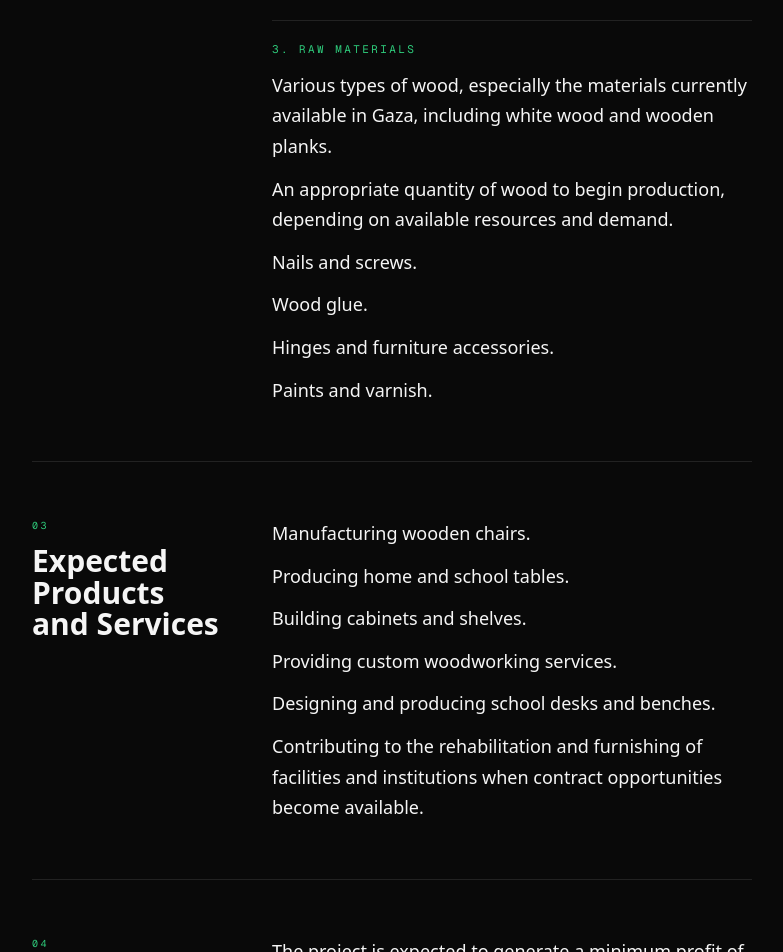
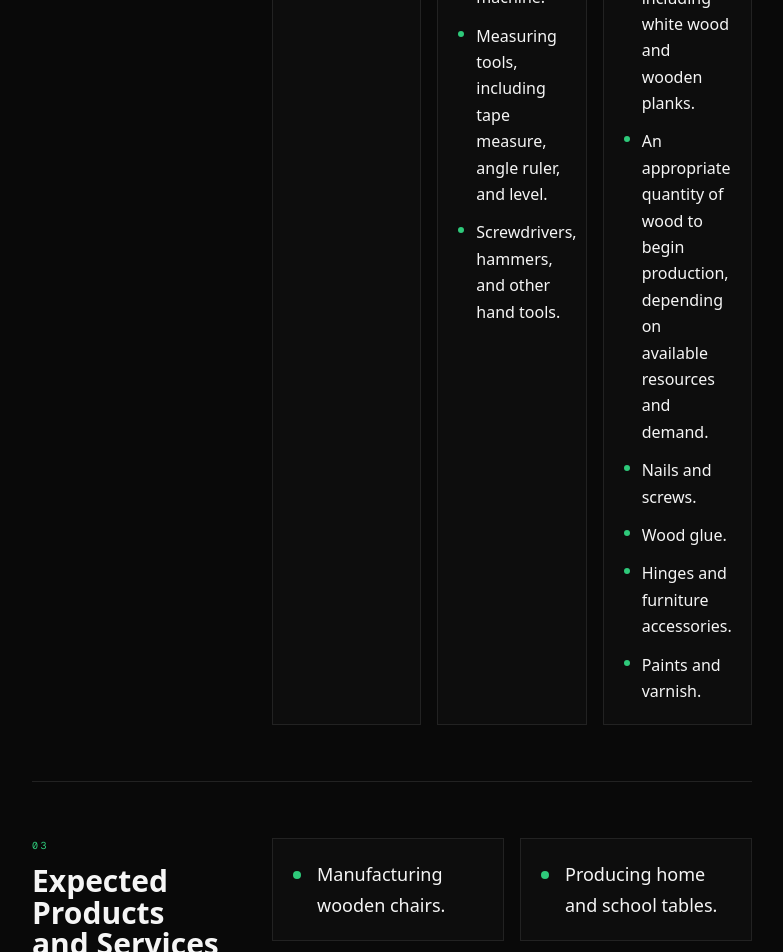
Before and after one commit to desingerpain-22/bidhra, a Next.js app: page /en/projects/moamen-woodworking-deir-al-balah in a window 1280 px wide. Shown: the part 7440-8392 px from the top of the page, without its empty margins (464-1247 px from the left). Built offline with nearby package versions, Linux system fonts and the light colour scheme.

Commit message:
Improve feasibility study readability

```diff
--- a/src/app/[locale]/projects/[slug]/page.tsx
+++ b/src/app/[locale]/projects/[slug]/page.tsx
@@ -403,39 +403,80 @@ export default async function ProjectDetail({
                     </h3>
                   </div>
 
-                  <div
-                    className={
-                      sectionIndex === 0
-                        ? "max-w-3xl"
-                        : "grid grid-cols-1 gap-x-10 gap-y-3 2xl:grid-cols-2"
-                    }
-                  >
-                    {section.slice(1).map((line, lineIndex) => {
-                      const isSubhead = /^[0-9]+\./.test(line);
+                  {sectionIndex === 1 ? (
+                    <div className="grid grid-cols-1 gap-4 lg:grid-cols-3">
+                      {section.slice(1).reduce(
+                        (groups, line) => {
+                          if (/^[0-9]+\./.test(line)) {
+                            groups.push({ title: line, items: [] });
+                          } else {
+                            groups[groups.length - 1]?.items.push(line);
+                          }
 
-                      return isSubhead ? (
-                        <h4
-                          key={`${sectionIndex}-${lineIndex}`}
-                          className="mt-5 border-t pt-5 font-mono text-[11px] uppercase tracking-[0.22em] text-accent first:mt-0 2xl:col-span-2"
-                          style={{ borderColor: "var(--line)" }}
+                          return groups;
+                        },
+                        [] as { title: string; items: string[] }[],
+                      ).map((group) => (
+                        <div
+                          key={group.title}
+                          className="border p-5"
+                          style={{
+                            borderColor: "var(--line)",
+                            background: "var(--bg-elev)",
+                          }}
                         >
-                          {line}
-                        </h4>
-                      ) : (
-                        <p
-                          key={`${sectionIndex}-${lineIndex}`}
+                          <h4 className="font-mono text-[11px] uppercase tracking-[0.22em] text-accent">
+                            {group.title}
+                          </h4>
+                          <ul className="mt-5 flex flex-col gap-3">
+                            {group.items.map((item) => (
+                              <li
+                                key={item}
+                                className="grid grid-cols-[auto_1fr] gap-3 text-sm font-light leading-[1.65] text-foreground sm:text-base"
+                              >
+                                <span
+                                  className="mt-2 h-1.5 w-1.5 rounded-full bg-accent"
+                                  aria-hidden
+                                />
+                                <span>{item}</span>
+                              </li>
+                            ))}
+                          </ul>
+                        </div>
+                      ))}
+                    </div>
+                  ) : (
+                    <ul
+                      className={
+                        "grid grid-cols-1 gap-4 " +
+                        (sectionIndex === 0
+                          ? "max-w-3xl"
+                          : "lg:grid-cols-2")
+                      }
+                    >
+                      {section.slice(1).map((line) => (
+                        <li
+                          key={line}
                           className={
-                            "text-base font-light leading-[1.7] text-foreground sm:text-lg " +
+                            "grid grid-cols-[auto_1fr] gap-4 border p-5 font-light leading-[1.7] text-foreground " +
                             (sectionIndex === 0
                               ? "text-xl leading-[1.55] sm:text-2xl"
-                              : "")
+                              : "text-base sm:text-lg")
                           }
+                          style={{
+                            borderColor: "var(--line)",
+                            background: "var(--bg-elev)",
+                          }}
                         >
-                          {line}
-                        </p>
-                      );
-                    })}
-                  </div>
+                          <span
+                            className="mt-3 h-2 w-2 rounded-full bg-accent"
+                            aria-hidden
+                          />
+                          <span>{line}</span>
+                        </li>
+                      ))}
+                    </ul>
+                  )}
                 </article>
               </Reveal>
             ))}
```
